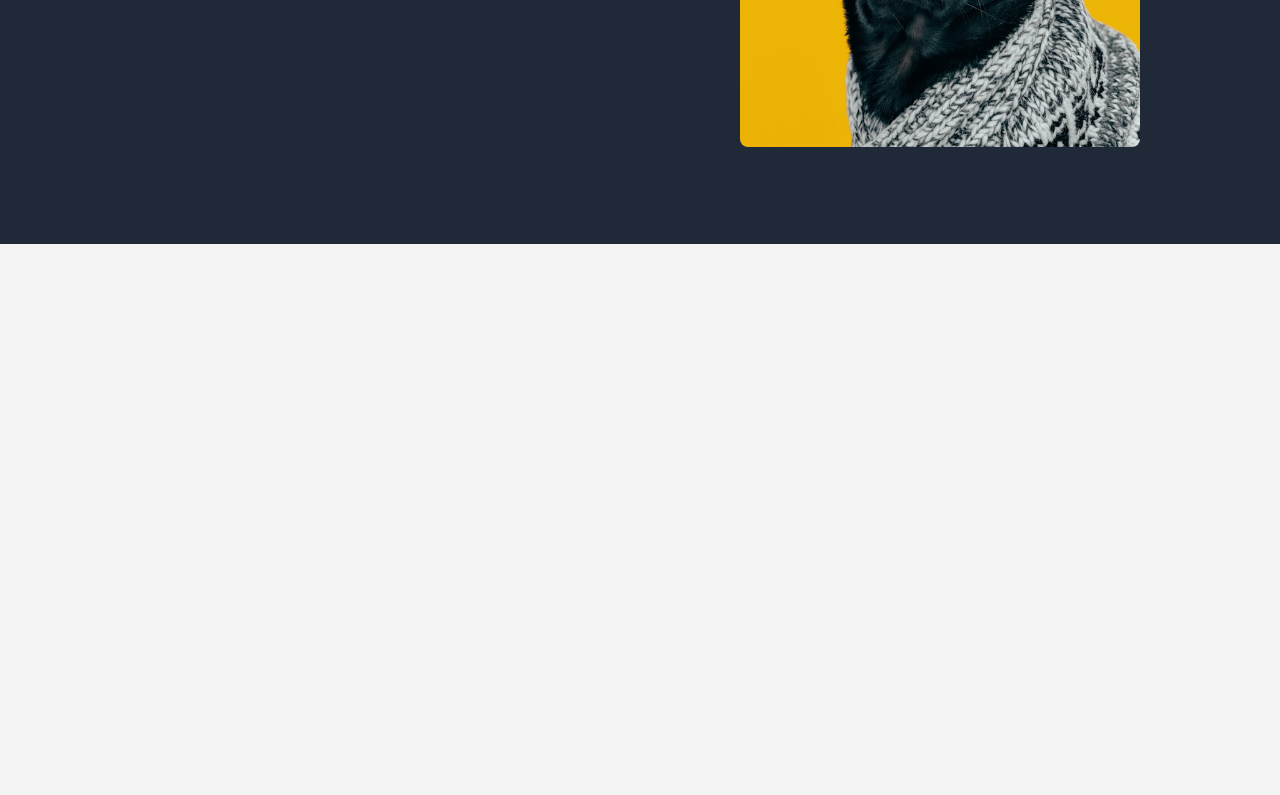
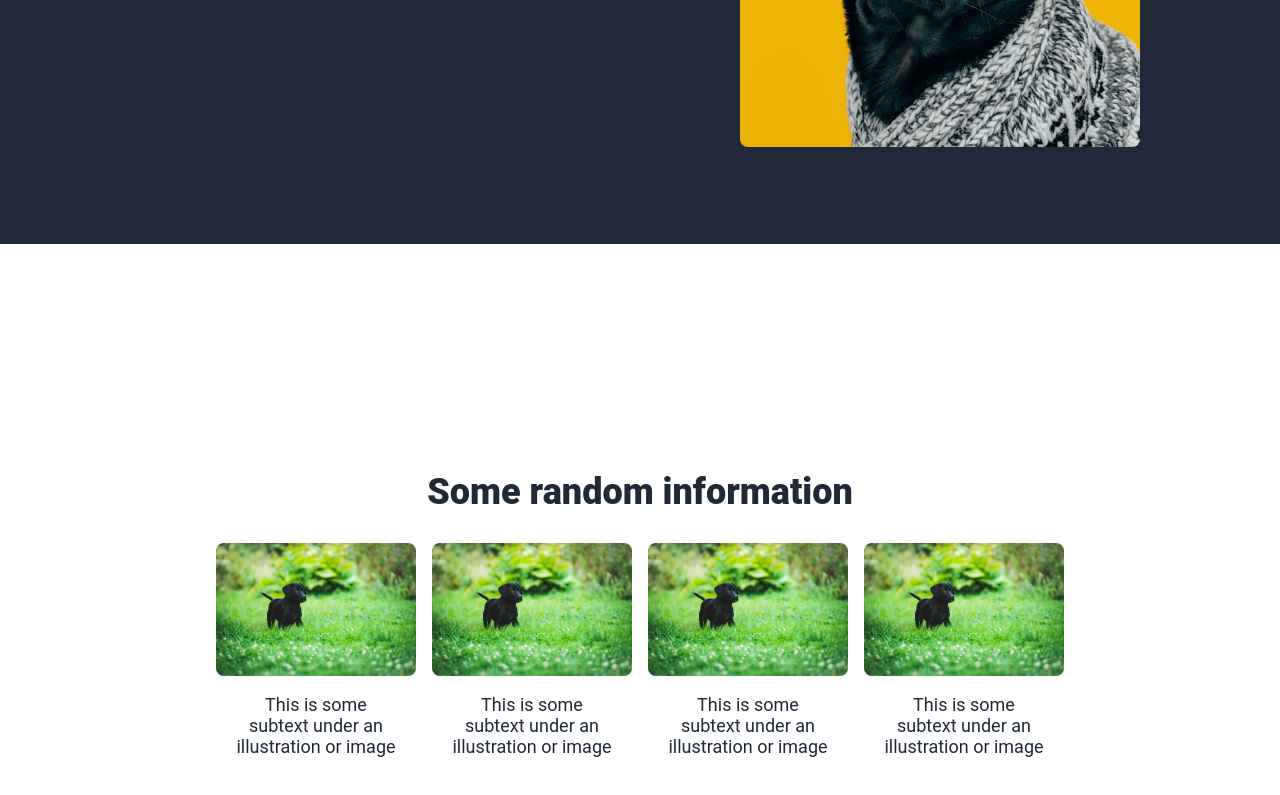
Before and after one commit to tom2984/finalproject1, a plain HTML site: page index.html in a window 1280 px wide. Shown: the part 537-1332 px from the top of the page. Before the commit the page ends 800 px from the top, so only its background shows below. Drawn offline with Linux system fonts and the light colour scheme.

Commit message:
information-complete

```diff
--- a/index.html
+++ b/index.html
@@ -31,5 +31,28 @@
       </div>
     </div>
   </div>
+<div class="container-information">
+  <h2 class="information-header-text">Some random information</h2>
+  <ul class="squares">
+    <li class="information-item">
+      <img src="Images/blackpup.jpg" alt="Description 1" class="information-image">
+      <p class="information-text">This is some subtext under an illustration or image</p>
+    </li>
+    <li class="information-item">
+      <img src="Images/blackpup.jpg" alt="Description 2" class="information-image">
+      <p class="information-text">This is some subtext under an illustration or image</p>
+    </li>
+    <li class="information-item">
+      <img src="Images/blackpup.jpg" alt="Description 3" class="information-image">
+      <p class="information-text">This is some subtext under an illustration or image</p>
+    </li>
+    <li class="information-item">
+      <img src="Images/blackpup.jpg" alt="Description 4" class="information-image">
+      <p class="information-text">This is some subtext under an illustration or image</p>
+    </li>
+  </ul>
+</div>
+
+
 </body>
 </html>
--- a/style.css
+++ b/style.css
@@ -6,7 +6,6 @@ body {
     padding: 0;
     background-color: #f4f4f4;
   }
-
 
   .header {
     display: flex;
@@ -103,10 +102,55 @@ body {
   }
 
   /* === Information Section === */
-  .information-header {
+
+  .container-information {
+    flex-direction: column;
+    display: flex;
+    justify-content: center;
+    align-items: center;
+    background-color: white;
+    padding: 64px;
+    height: 600px;
+  }
+
+  .information-header-text {
     font-size: 36px;
     font-weight: 900;
     color: #1F2937;
+  }
+
+  .information-item{
+    max-width: 200px;
+    display: flex;
+    flex-direction: column;
+    justify-content: center;
+    align-items: center;
+  }
+
+  .information-image{
+    display: flex;
+    width: 100%;
+    max-width: 200px;
+    height: auto;
+    border-radius: 8px;
+    min-width: 100px;
+  }
+
+  .squares {
+    display: flex;
+    align-items: center;
+    justify-content: center;
+    list-style: none;
+    margin: 0;
+    padding: 0;
+  }
+
+  .information-text{
+    font-size: 18px;
+    color: #1F2937;
+    width: 80%;
+    display: flex;
+    text-align: center;
   }
 
   /* === Quote Section === */
```
Also changed, not shown: Images/blackpup.jpg (added).
